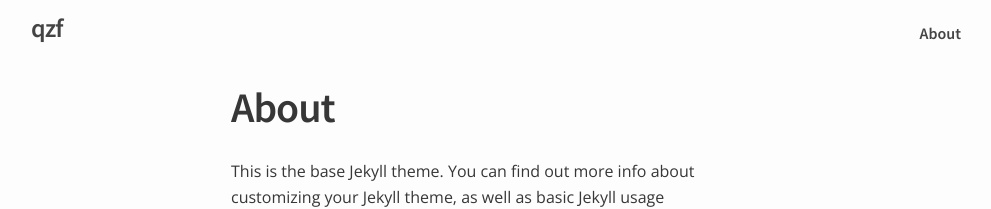
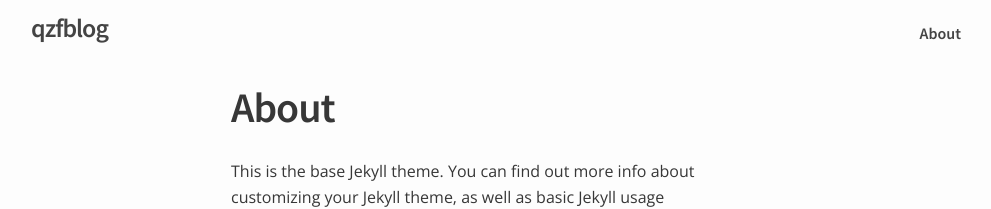
Before and after one commit to myqzf/qzfblog, a Jekyll site: the page built from about.md, in a window 1280 px wide. Shown: the top 209 px of the page, without its empty margins (139-1130 px from the left). Built offline with Jekyll 4.4.1, drawn with Linux system fonts in a browser that asks for light colours.

Commit message:
qzf替换为qzfblog

```diff
--- a/_config.yml
+++ b/_config.yml
@@ -1,10 +1,10 @@
 # Site settings
-title: qzf
+title: qzfblog
 email: your-email@domain.com
 description: > # this means to ignore newlines until "baseurl:"
   Write an awesome description for your new site here. You can edit this
   line in _config.yml.
-baseurl: "/qzf/" # the subpath of your site, e.g. /blog/
+baseurl: "/qzfblog/" # the subpath of your site, e.g. /blog/
 url: "http://yourdomain.com" # the base hostname & protocol for your site
 twitter_username: jekyllrb
 github_username:  jekyll
```
Also changed, not shown: 6 other files.
